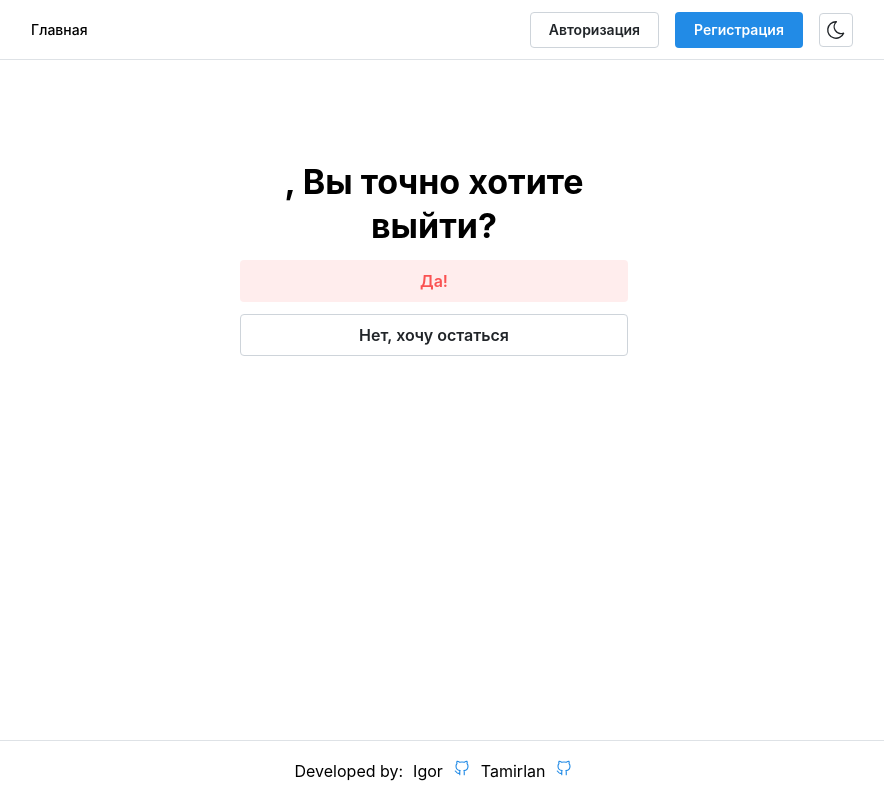
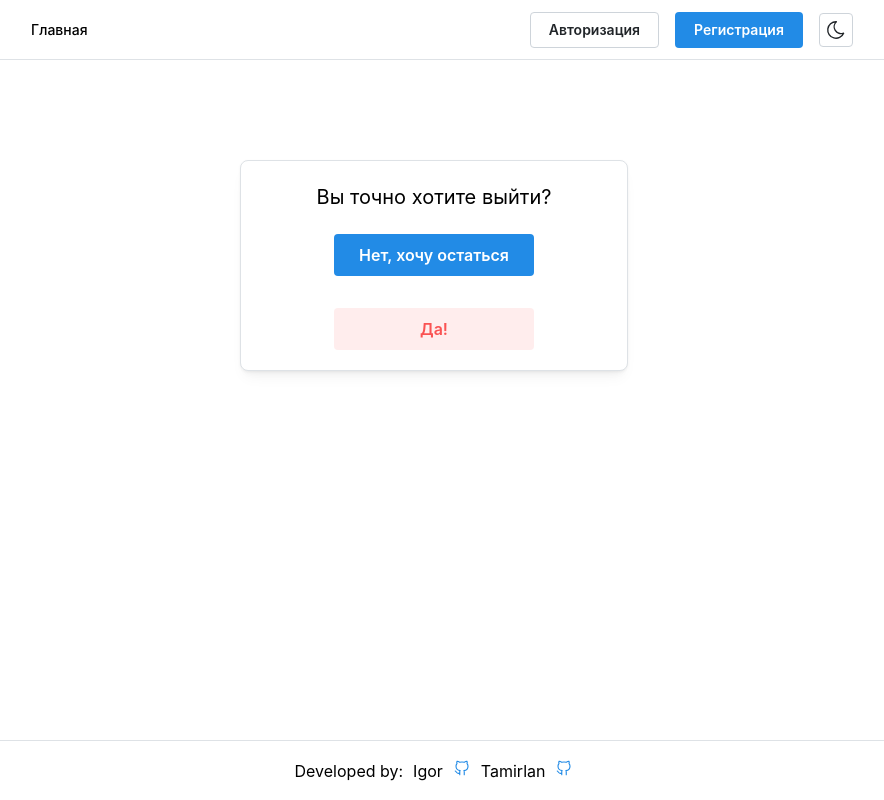
Before and after one commit to tomq29/OurNotes, a React (Vite) app in the folder client/: page /auth/logout in a window 1280 px wide. Shown: the whole page, without its empty margins (206-1090 px from the left). Built offline with nearby package versions, Linux system fonts and the light colour scheme; no server answers.

Commit message:
feat/LogoutChanged and Soon

```diff
--- a/client/package.json
+++ b/client/package.json
@@ -35,6 +35,7 @@
     "dayjs": "^1.11.13",
     "embla-carousel-autoplay": "^8.2.0",
     "embla-carousel-react": "^8.2.0",
+    "multer": "^1.4.5-lts.1",
     "react": "^18.3.1",
     "react-dom": "^18.3.1",
     "react-hook-form": "^7.52.2",
--- a/client/src/Pages/HomePage/ui/DescriptionMain.tsx
+++ b/client/src/Pages/HomePage/ui/DescriptionMain.tsx
@@ -127,7 +127,7 @@ function DescriptionMain(): JSX.Element {
               Общие списки дел
             </Text>
             <Text ta="center" size="sm">
-              Составляйте и ведите совместные списки покупок и задач.
+              Составляйте и ведите совместные списки покупок и задач, в приложении
             </Text>
           </Card>
         </Carousel.Slide>
--- a/client/src/Pages/LogRegLogout/LogOutPage.tsx
+++ b/client/src/Pages/LogRegLogout/LogOutPage.tsx
@@ -1,5 +1,5 @@
 import { useNavigate } from "react-router-dom";
-import { Button } from "@mantine/core";
+import { Button, Card, Text, Flex } from "@mantine/core";
 import { Title, Container} from "@mantine/core";
 
 import {
@@ -28,30 +28,47 @@ function LogOutPage(): JSX.Element {
     <>
       <div className="vstack gap-2 col-md-5 mx-auto">
         <Container size={420} my={100}>
-          <Title ta="center"> {currentUser?.login}, Вы точно хотите выйти?</Title>
-          <div className="buttons" >
+          <Card shadow="sm" padding="lg" radius="md" withBorder>
+            <Title ta="center">
+              {currentUser?.login}
+            </Title>
+            <Text ta="center" size="xl">
+            Вы точно хотите выйти?
+            </Text>
+            <Flex
+              className="buttons"
+              gap="xl"
+              justify="center"
+              align="center"
+              direction="column"
+              wrap="wrap"
+              mt={20}
+            >
+              {" "}
               <Button
-              color="red"
+                onClick={() => navigate("/")}
+                type="button"
+                variant="filled"
+                className="btn btn-outline-success"
+                size="md"
+                w={200}
+              >
+                Нет, хочу остаться
+              </Button>
+              <Button
                 onClick={logoutHandler}
                 variant="light"
                 type="button"
                 className="btn btn-outline-secondary"
-              fullWidth mt='sm'
                 size="md"
+                color="red"
+                w={200}
               >
                 Да!
               </Button>
-            <Button
-              onClick={() => navigate("/")}
-              type="button"
-              variant="default"
-              className="btn btn-outline-success"
-              fullWidth mt='sm'
-              size="md"
-            >
-              Нет, хочу остаться
-            </Button>
-          </div>
+            </Flex>
+          </Card>
+
         </Container>
       </div>
     </>
--- a/client/src/Pages/Profile/ProfilePage.tsx
+++ b/client/src/Pages/Profile/ProfilePage.tsx
@@ -1,5 +1,5 @@
 import { RootState, useAppSelector } from '../../App/providers/store/store';
-import { Loader, Container } from '@mantine/core';
+import { Loader, Container, FileInput } from '@mantine/core';
 import ModalAddPair from './ui/ModalAddPair';
 import './ui/profile.css';
 import { useEffect, useState } from 'react';
--- /dev/null
+++ b/client/src/Widgets/NavBar/ui/CloudMessage.tsx
@@ -0,0 +1,30 @@
+import { Box, Text } from "@mantine/core";
+
+function CloudMessage() {
+  return (
+    <Box
+      style={{
+        position: "relative",
+        textAlign: "center",
+        marginBottom: "25px",
+      }}
+    >
+      <Box
+        ml={1}
+        style={{
+          background: "#e5aa3d",
+          borderRadius: "4px",
+          padding: "1px 4px",
+          display: "inline-block",
+          boxShadow: "0 2px 4px rgba(0, 0, 0, 0.2)",
+        }}
+      >
+        <Text fw={500} color="white" size="xs" style={{ fontSize: "10px" }}> {/* Уменьшен размер текста */}
+          Скоро
+        </Text>
+      </Box>
+    </Box>
+  );
+}
+
+export default CloudMessage;
--- a/client/src/Widgets/NavBar/ui/NavBarForUser.tsx
+++ b/client/src/Widgets/NavBar/ui/NavBarForUser.tsx
@@ -8,6 +8,7 @@ import { NavLink, useNavigate } from 'react-router-dom';
 import { ThemeToggle } from '../../../Shared/ThemeToggle/ThemeToggle';
 import { useState } from 'react';
 import { useDisclosure } from '@mantine/hooks';
+import CloudMessage from './CloudMessage';
 
 const user = {
   name: 'Jane Spoonfighter',
@@ -103,12 +104,15 @@ function NavBarForUser(): JSX.Element {
             </NavLink>
             <NavLink to={'/questions'} className={classes.link}>
               Вопросы
+              <CloudMessage/>
             </NavLink>
             <NavLink to={'/quotes'} className={classes.link}>
               Цитаты
+              <CloudMessage/>
               </NavLink>
             <NavLink to={'/objectwriting'} className={classes.link}>
               Object Writing
+              <CloudMessage/>
               </NavLink>
           </Group>
 
@@ -178,12 +182,15 @@ function NavBarForUser(): JSX.Element {
               </NavLink>
             <NavLink to={'/questions'} className={classes.link}>
               Вопросы
+              <CloudMessage/>
               </NavLink>
             <NavLink to={'/quotes'} className={classes.link}>
               Цитаты
+              <CloudMessage/>
               </NavLink>
             <NavLink to={'/objectwriting'} className={classes.link}>
               Object Writing
+              <CloudMessage/>
               </NavLink>
 
           <Divider my="sm" />
```
Also changed, not shown: 1 other file (tests, documents, lock files or other folders). Lines whose indentation alone changed are shown as unchanged.
